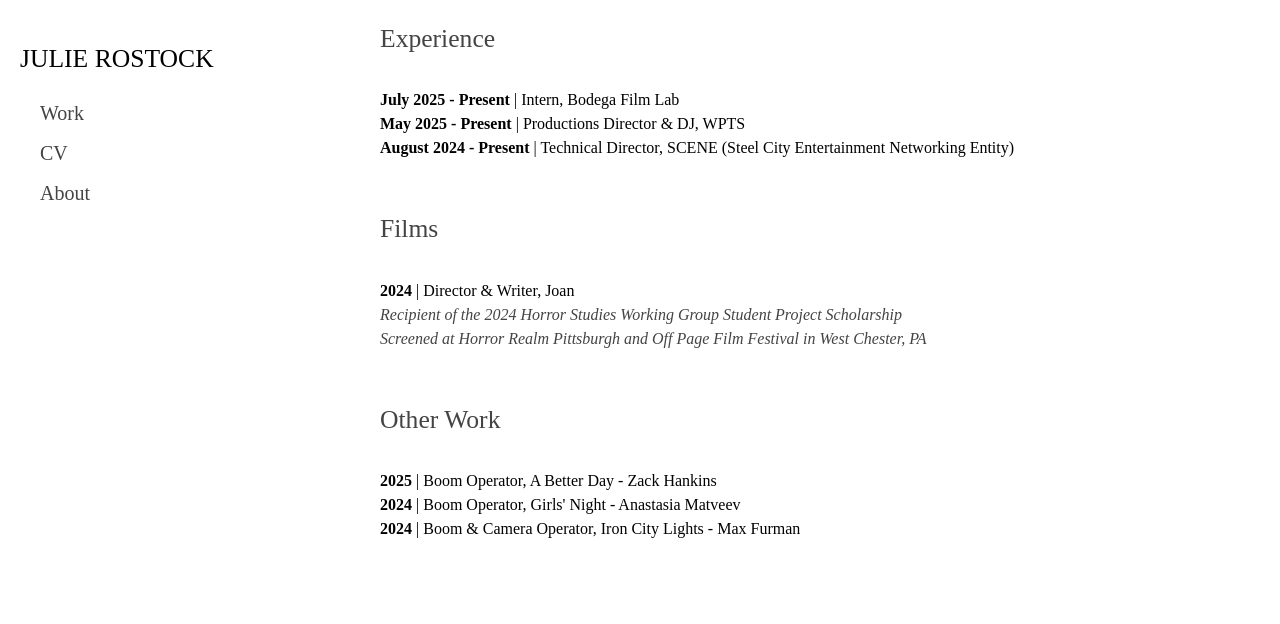
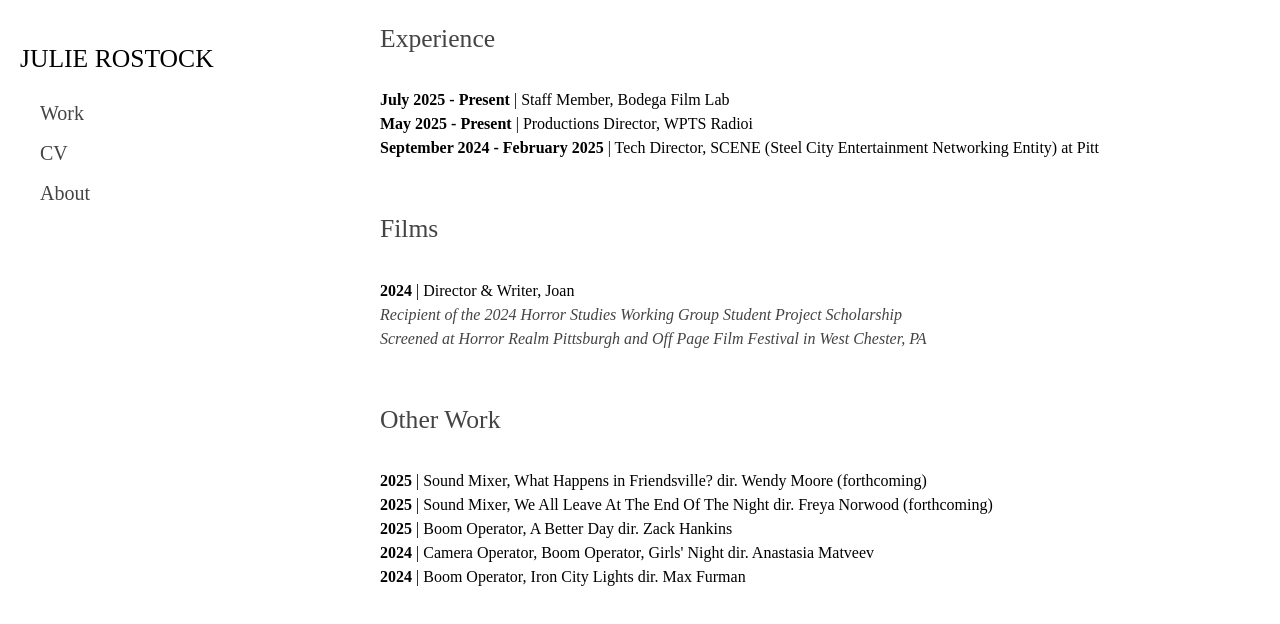
Before and after one commit to michellexliu/julierostock.github.io, a Next.js app: page /cv in a window 1280 px wide. Shown: the top 624 px of the page. Built offline with nearby package versions, Linux system fonts and the light colour scheme; a web font is replaced by a local one.

Commit message:
Update constants.js
sum resume adjustmentsssssss

```diff
--- a/src/app/constants.js
+++ b/src/app/constants.js
@@ -106,19 +106,19 @@ export const CV_SECTIONS = {
     title: 'Experience',
     items: [
       {
-        role: 'Intern',
+        role: 'Staff Member',
         organization: 'Bodega Film Lab',
         timePeriod: 'July 2025 - Present',
       },
       {
-        role: 'Productions Director & DJ',
-        organization: 'WPTS',
+        role: 'Productions Director',
+        organization: 'WPTS Radioi',
         timePeriod: 'May 2025 - Present',
       },
       {
-        role: 'Technical Director',
-        organization: 'SCENE (Steel City Entertainment Networking Entity)',
-        timePeriod: 'August 2024 - Present',
+        role: 'Tech Director',
+        organization: 'SCENE (Steel City Entertainment Networking Entity) at Pitt',
+        timePeriod: 'September 2024 - February 2025',
       },
     ],
   },
@@ -138,18 +138,28 @@ export const CV_SECTIONS = {
     title: 'Other Work',
     items: [
       {
-        role: 'Boom Operator',
-        filmName: 'A Better Day - Zack Hankins',
+        role: 'Sound Mixer',
+        filmName: 'What Happens in Friendsville? dir. Wendy Moore (forthcoming)',
+        timePeriod: '2025',
+      },
+      {
+        role: 'Sound Mixer',
+        filmName: 'We All Leave At The End Of The Night dir. Freya Norwood (forthcoming)',
         timePeriod: '2025',
       },
       {
         role: 'Boom Operator',
-        filmName: "Girls' Night - Anastasia Matveev",
+        filmName: 'A Better Day dir. Zack Hankins',
+        timePeriod: '2025',
+      },
+      {
+        role: 'Camera Operator, Boom Operator',
+        filmName: "Girls' Night dir. Anastasia Matveev",
         timePeriod: '2024',
       },
       {
-        role: 'Boom & Camera Operator',
-        filmName: 'Iron City Lights - Max Furman',
+        role: 'Boom Operator',
+        filmName: 'Iron City Lights dir. Max Furman',
         timePeriod: '2024',
       },
     ],
```
